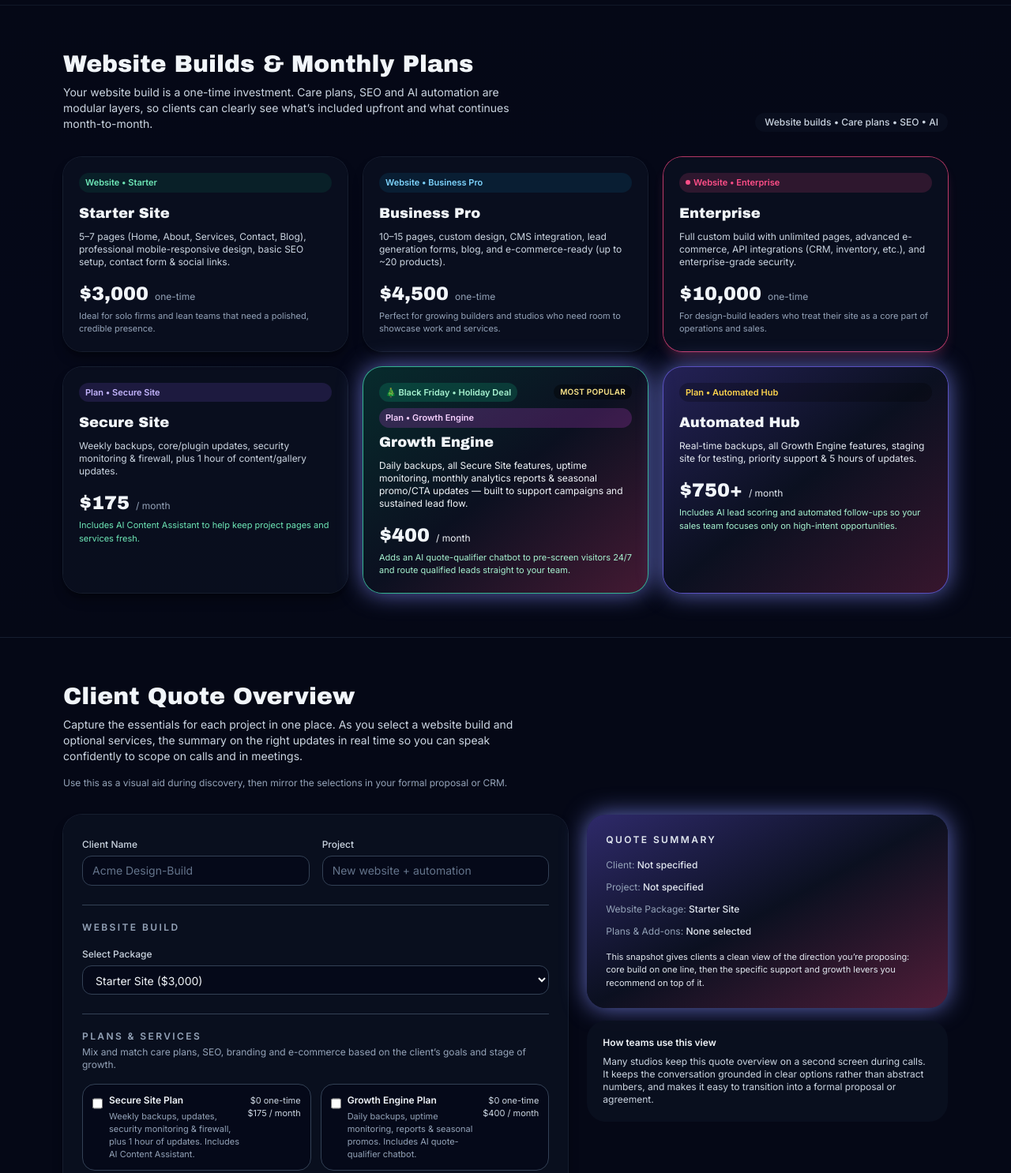
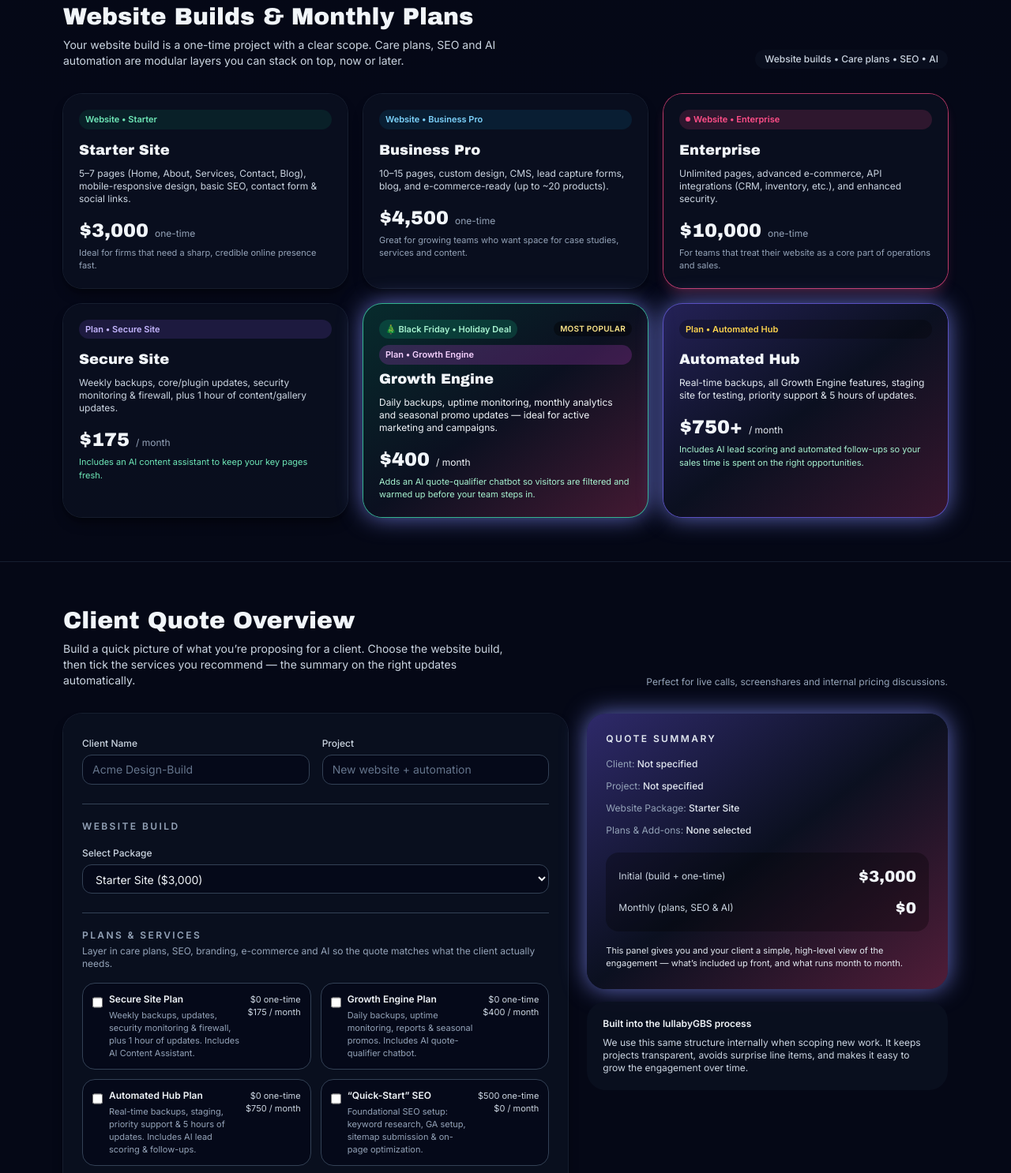
Before and after one commit to Veddersboy/landscape-associates-site, a plain HTML site: page index.html in a window 1280 px wide. Shown: the part 770-2256 px from the top of the page at 79% size. Drawn offline with nearby package versions, Linux system fonts and the light colour scheme.

Commit message:
Revise website service descriptions for clarity
Updated text for clarity and focus on services offered, including adjustments to descriptions of website builds and monthly plans.

```diff
--- a/index.html
+++ b/index.html
@@ -99,8 +99,8 @@
         a <span class="bg-gradient-to-r from-brandPink via-brandBlue to-emerald-400 bg-clip-text text-transparent">24/7 growth engine.</span>
       </h1>
       <p class="mt-4 max-w-xl text-sm text-slate-300 sm:text-base">
-        We design, build and support high-performing websites for design-build teams and growing businesses.
-        Choose a conversion-focused build, layer in care plans & AI automation, and capture more of the work you actually want.
+        lullabyGBS is your digital partner for modern, conversion-focused websites with AI built in.
+        We help you look premium online, capture better leads, and stay ahead without adding more to your plate.
       </p>
 
       <div class="mt-6 flex flex-wrap gap-3 text-xs text-slate-300">
@@ -110,11 +110,11 @@
         </span>
         <span class="inline-flex items-center gap-2 rounded-full bg-brandCard/80 px-3 py-1">
           <span class="h-1.5 w-1.5 rounded-full bg-sky-400"></span>
-          Care plans + SEO + AI
+          Care plans, SEO & AI
         </span>
         <span class="inline-flex items-center gap-2 rounded-full bg-brandCard/80 px-3 py-1">
           <span class="h-1.5 w-1.5 rounded-full bg-brandPink"></span>
-          Built for long-term partnerships
+          Built for busy teams
         </span>
       </div>
 
@@ -155,8 +155,7 @@
           </div>
         </div>
         <p class="mt-5 text-xs text-slate-300">
-          Every project starts with a clear, fixed website build. From there, we add only the ongoing services
-          that make sense for your pipeline: maintenance, SEO, e-commerce and AI-powered lead handling.
+          Start with a clean, fixed website build. Then add only the ongoing support, SEO and automation you actually need as you grow.
         </p>
       </div>
     </div>
@@ -169,8 +168,7 @@
         <div>
           <h2 class="font-display text-2xl sm:text-3xl">Website Builds & Monthly Plans</h2>
           <p class="mt-2 max-w-xl text-sm text-slate-300">
-            Your website build is a one-time investment. Care plans, SEO and AI automation are modular layers,
-            so clients can clearly see what’s included upfront and what continues month-to-month.
+            Your website build is a one-time project with a clear scope. Care plans, SEO and AI automation are modular layers you can stack on top, now or later.
           </p>
         </div>
         <span class="rounded-full bg-brandCard/80 px-3 py-1 text-xs font-medium text-slate-300">
@@ -186,14 +184,14 @@
           </div>
           <h3 class="font-display text-lg">Starter Site</h3>
           <p class="mt-2 text-xs text-slate-300">
-            5–7 pages (Home, About, Services, Contact, Blog), professional mobile-responsive design,
-            basic SEO setup, contact form & social links.
+            5–7 pages (Home, About, Services, Contact, Blog), mobile-responsive design,
+            basic SEO, contact form & social links.
           </p>
           <div class="mt-4 flex items-baseline gap-2">
             <span class="font-display text-2xl">$3,000</span>
             <span class="text-xs text-slate-400">one-time</span>
           </div>
-          <p class="mt-1 text-[11px] text-slate-400">Ideal for solo firms and lean teams that need a polished, credible presence.</p>
+          <p class="mt-1 text-[11px] text-slate-400">Ideal for firms that need a sharp, credible online presence fast.</p>
         </article>
 
         <article class="relative flex flex-col rounded-3xl bg-brandCard/80 p-5 shadow-lg shadow-black/40 ring-1 ring-slate-800/70">
@@ -202,14 +200,14 @@
           </div>
           <h3 class="font-display text-lg">Business Pro</h3>
           <p class="mt-2 text-xs text-slate-300">
-            10–15 pages, custom design, CMS integration, lead generation forms, blog,
+            10–15 pages, custom design, CMS, lead capture forms, blog,
             and e-commerce-ready (up to ~20 products).
           </p>
           <div class="mt-4 flex items-baseline gap-2">
             <span class="font-display text-2xl">$4,500</span>
             <span class="text-xs text-slate-400">one-time</span>
           </div>
-          <p class="mt-1 text-[11px] text-slate-400">Perfect for growing builders and studios who need room to showcase work and services.</p>
+          <p class="mt-1 text-[11px] text-slate-400">Great for growing teams who want space for case studies, services and content.</p>
         </article>
 
         <article class="relative flex flex-col rounded-3xl bg-brandCard/80 p-5 shadow-lg shadow-brandPink/20 ring-1 ring-brandPink/70">
@@ -219,14 +217,14 @@
           </div>
           <h3 class="font-display text-lg">Enterprise</h3>
           <p class="mt-2 text-xs text-slate-300">
-            Full custom build with unlimited pages, advanced e-commerce, API integrations
-            (CRM, inventory, etc.), and enterprise-grade security.
+            Unlimited pages, advanced e-commerce, API integrations
+            (CRM, inventory, etc.), and enhanced security.
           </p>
           <div class="mt-4 flex items-baseline gap-2">
             <span class="font-display text-2xl">$10,000</span>
             <span class="text-xs text-slate-400">one-time</span>
           </div>
-          <p class="mt-1 text-[11px] text-slate-400">For design-build leaders who treat their site as a core part of operations and sales.</p>
+          <p class="mt-1 text-[11px] text-slate-400">For teams that treat their website as a core part of operations and sales.</p>
         </article>
 
         <!-- MONTHLY PLANS -->
@@ -244,7 +242,7 @@
             <span class="text-xs text-slate-400">/ month</span>
           </div>
           <p class="mt-1 text-[11px] text-emerald-300">
-            Includes AI Content Assistant to help keep project pages and services fresh.
+            Includes an AI content assistant to keep your key pages fresh.
           </p>
         </article>
 
@@ -263,15 +261,15 @@
           </div>
           <h3 class="font-display text-lg">Growth Engine</h3>
           <p class="mt-2 text-xs text-slate-100">
-            Daily backups, all Secure Site features, uptime monitoring, monthly analytics reports
-            & seasonal promo/CTA updates — built to support campaigns and sustained lead flow.
+            Daily backups, uptime monitoring, monthly analytics and seasonal promo updates —
+            ideal for active marketing and campaigns.
           </p>
           <div class="mt-4 flex items-baseline gap-2">
             <span class="font-display text-2xl">$400</span>
             <span class="text-xs text-slate-100">/ month</span>
           </div>
           <p class="mt-1 text-[11px] text-emerald-200">
-            Adds an AI quote-qualifier chatbot to pre-screen visitors 24/7 and route qualified leads straight to your team.
+            Adds an AI quote-qualifier chatbot so visitors are filtered and warmed up before your team steps in.
           </p>
         </article>
 
@@ -289,7 +287,7 @@
             <span class="text-xs text-slate-200">/ month</span>
           </div>
           <p class="mt-1 text-[11px] text-emerald-200">
-            Includes AI lead scoring and automated follow-ups so your sales team focuses only on high-intent opportunities.
+            Includes AI lead scoring and automated follow-ups so your sales time is spent on the right opportunities.
           </p>
         </article>
       </div>
@@ -303,12 +301,12 @@
         <div>
           <h2 class="font-display text-2xl sm:text-3xl">Client Quote Overview</h2>
           <p class="mt-2 max-w-xl text-sm text-slate-300">
-            Capture the essentials for each project in one place. As you select a website build and optional services,
-            the summary on the right updates in real time so you can speak confidently to scope on calls and in meetings.
+            Build a quick picture of what you’re proposing for a client. Choose the website build,
+            then tick the services you recommend — the summary on the right updates automatically.
           </p>
         </div>
         <p class="text-xs text-slate-400">
-          Use this as a visual aid during discovery, then mirror the selections in your formal proposal or CRM.
+          Perfect for live calls, screenshares and internal pricing discussions.
         </p>
       </div>
 
@@ -363,7 +361,7 @@
               Plans & Services
             </h3>
             <p class="mt-1 text-xs text-slate-400">
-              Mix and match care plans, SEO, branding and e-commerce based on the client’s goals and stage of growth.
+              Layer in care plans, SEO, branding, e-commerce and AI so the quote matches what the client actually needs.
             </p>
 
             <div id="addonsList" class="mt-4 grid gap-3 md:grid-cols-2">
@@ -398,17 +396,27 @@
               </p>
             </div>
 
+            <div class="mt-5 grid gap-3 rounded-2xl bg-black/30 p-4 text-xs">
+              <div class="flex items-center justify-between">
+                <span class="text-slate-300">Initial (build + one-time)</span>
+                <span id="totalOneTime" class="font-display text-xl">$0</span>
+              </div>
+              <div class="flex items-center justify-between">
+                <span class="text-slate-300">Monthly (plans, SEO & AI)</span>
+                <span id="totalMonthly" class="font-display text-xl">$0</span>
+              </div>
+            </div>
+
             <p class="mt-4 text-[11px] text-slate-200">
-              This snapshot gives clients a clean view of the direction you’re proposing: core build on one line,
-              then the specific support and growth levers you recommend on top of it.
+              This panel gives you and your client a simple, high-level view of the engagement — what’s included up front, and what runs month to month.
             </p>
           </div>
 
           <div class="rounded-3xl bg-brandCard/90 p-5 text-xs text-slate-300">
-            <p class="font-semibold text-slate-100">How teams use this view</p>
+            <p class="font-semibold text-slate-100">Built into the lullabyGBS process</p>
             <p class="mt-2">
-              Many studios keep this quote overview on a second screen during calls. It keeps the conversation grounded
-              in clear options rather than abstract numbers, and makes it easy to transition into a formal proposal or agreement.
+              We use this same structure internally when scoping new work. It keeps projects transparent,
+              avoids surprise line items, and makes it easy to grow the engagement over time.
             </p>
           </div>
         </div>
@@ -423,8 +431,7 @@
         <div>
           <h2 class="font-display text-2xl sm:text-3xl">Initial Build Cost Snapshot</h2>
           <p class="mt-2 max-w-xl text-sm text-slate-300">
-            A quick visual of your core website tiers. Use this to position each option in terms of investment and
-            long-term flexibility before you talk through care plans and automation.
+            A quick visual of your three core website tiers. Use this to position each option before you talk through care plans and automation.
           </p>
         </div>
       </div>
@@ -436,7 +443,7 @@
   </section>
 
   <footer class="border-t border-slate-800/70 bg-brandBg py-6 text-center text-xs text-slate-500">
-    Built for lullabyGBS partners. Refine the numbers to match your current offer, then connect this to your CRM or billing stack when you’re ready to automate.
+    lullabyGBS · Websites, care plans & AI for teams that want a calmer, more effective digital presence.
   </footer>
 
   <!-- JS LOGIC -->
@@ -567,11 +574,13 @@
       addonsList.appendChild(wrap);
     });
 
-    // ------- Summary logic only (no totals) -------
+    // ------- Summary + totals logic -------
     const summaryClientEl = document.getElementById('summaryClient');
     const summaryProjectEl = document.getElementById('summaryProject');
     const summaryPackageEl = document.getElementById('summaryPackage');
     const summaryAddonsEl = document.getElementById('summaryAddons');
+    const totalOneTimeEl = document.getElementById('totalOneTime');
+    const totalMonthlyEl = document.getElementById('totalMonthly');
     const clientNameInput = document.getElementById('clientName');
     const projectNameInput = document.getElementById('projectName');
 
@@ -588,10 +597,20 @@
       return addons.filter((a) => selectedIds.includes(a.id));
     }
 
-    function updateSummary() {
+    function updateQuote() {
       const core = getSelectedCore();
       const selectedAddons = getSelectedAddons();
 
+      const coreOne = core ? core.oneTime : 0;
+      const coreMonth = core ? core.monthly : 0;
+
+      const addonsOne = selectedAddons.reduce((sum, a) => sum + a.oneTime, 0);
+      const addonsMonth = selectedAddons.reduce((sum, a) => sum + a.monthly, 0);
+
+      const totalOne = coreOne + addonsOne;
+      const totalMonth = coreMonth + addonsMonth;
+
+      // Update summary text
       summaryClientEl.textContent = clientNameInput.value || 'Not specified';
       summaryProjectEl.textContent = projectNameInput.value || 'Not specified';
       summaryPackageEl.textContent = core ? core.name : 'None selected';
@@ -599,12 +618,16 @@
         selectedAddons.length > 0
           ? selectedAddons.map((a) => a.name).join(', ')
           : 'None selected';
+
+      // Update totals
+      totalOneTimeEl.textContent = currency(totalOne);
+      totalMonthlyEl.textContent = currency(totalMonth);
     }
 
-    coreSelect.addEventListener('change', updateSummary);
-    addonsList.addEventListener('change', updateSummary);
-    clientNameInput.addEventListener('input', updateSummary);
-    projectNameInput.addEventListener('input', updateSummary);
+    coreSelect.addEventListener('change', updateQuote);
+    addonsList.addEventListener('change', updateQuote);
+    clientNameInput.addEventListener('input', updateQuote);
+    projectNameInput.addEventListener('input', updateQuote);
 
     // ------- Chart.js for initial build-only cost -------
     const ctx = document.getElementById('yearOneChart').getContext('2d');
@@ -653,8 +676,8 @@
       },
     });
 
-    // Initial summary state
-    updateSummary();
+    // Initial state
+    updateQuote();
   </script>
 </body>
 </html>
```
